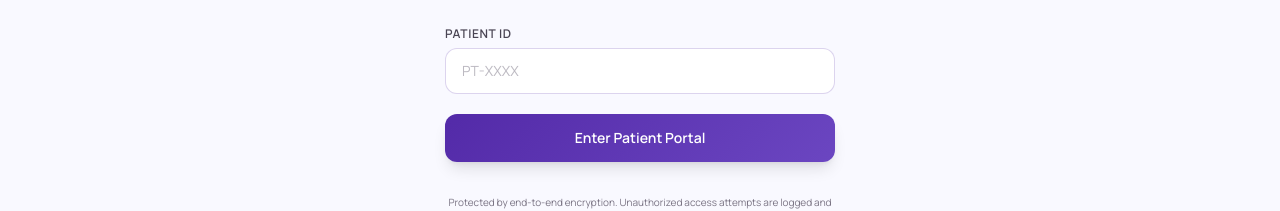
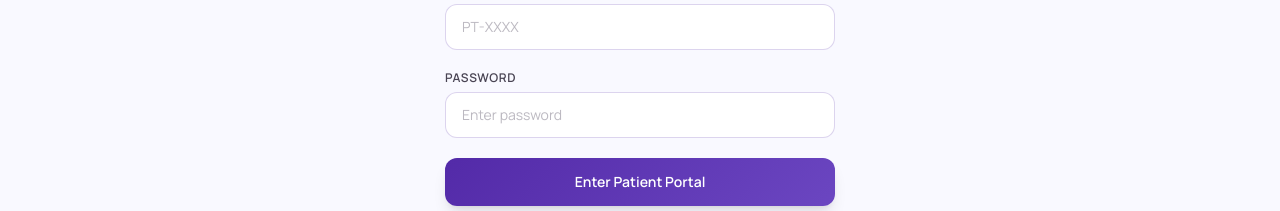
Before and after one commit to Bod1eF/AttendaHealth-wildhacks-2026, a Next.js app: page /login in a window 1280 px wide. Both pictures are taken after a click on the button "Patient Login". Shown: the part 397-608 px from the top of the page. Built offline with nearby package versions, Linux system fonts and the light colour scheme; no server answers.

Commit message:
feat: add password field to patient login

```diff
--- a/src/app/login/page.tsx
+++ b/src/app/login/page.tsx
@@ -14,6 +14,7 @@ export default function LoginPage() {
   const [employeeId, setEmployeeId] = useState('')
   const [password, setPassword] = useState('')
   const [patientId, setPatientId] = useState('')
+  const [patientPassword, setPatientPassword] = useState('')
   const [error, setError] = useState('')
   const [submitting, setSubmitting] = useState(false)
 
@@ -57,6 +58,12 @@ export default function LoginPage() {
       }
 
       const patient = data[0]
+
+      if (patient.password_hash !== patientPassword) {
+        setError('Incorrect password. Please try again.')
+        setSubmitting(false)
+        return
+      }
       localStorage.setItem('patient_session', JSON.stringify(patient))
       router.push('/patient')
     } catch {
@@ -173,6 +180,21 @@ export default function LoginPage() {
               />
             </div>
 
+            <div className="space-y-1.5">
+              <label htmlFor="patient-password" className="block text-xs font-semibold uppercase tracking-wider text-text-secondary">
+                Password
+              </label>
+              <input
+                id="patient-password"
+                type="password"
+                value={patientPassword}
+                onChange={(e) => setPatientPassword(e.target.value)}
+                placeholder="Enter password"
+                required
+                className="w-full rounded-xl border border-primary/20 bg-white px-4 py-3 text-sm text-text-primary placeholder:text-text-muted/50 outline-none focus:border-primary focus:ring-2 focus:ring-primary/20 transition"
+              />
+            </div>
+
             <button
               type="submit"
               disabled={submitting}
```
